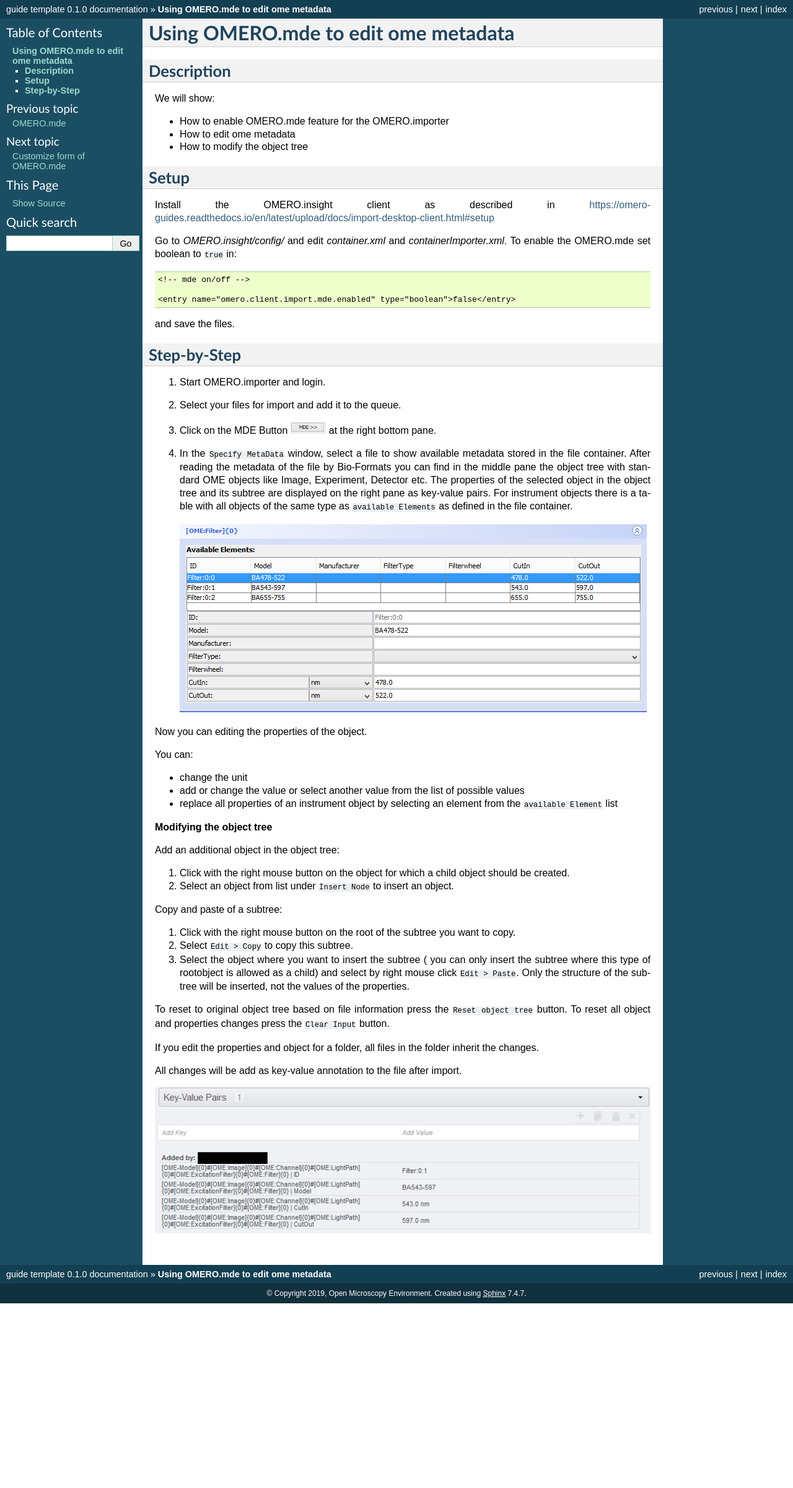
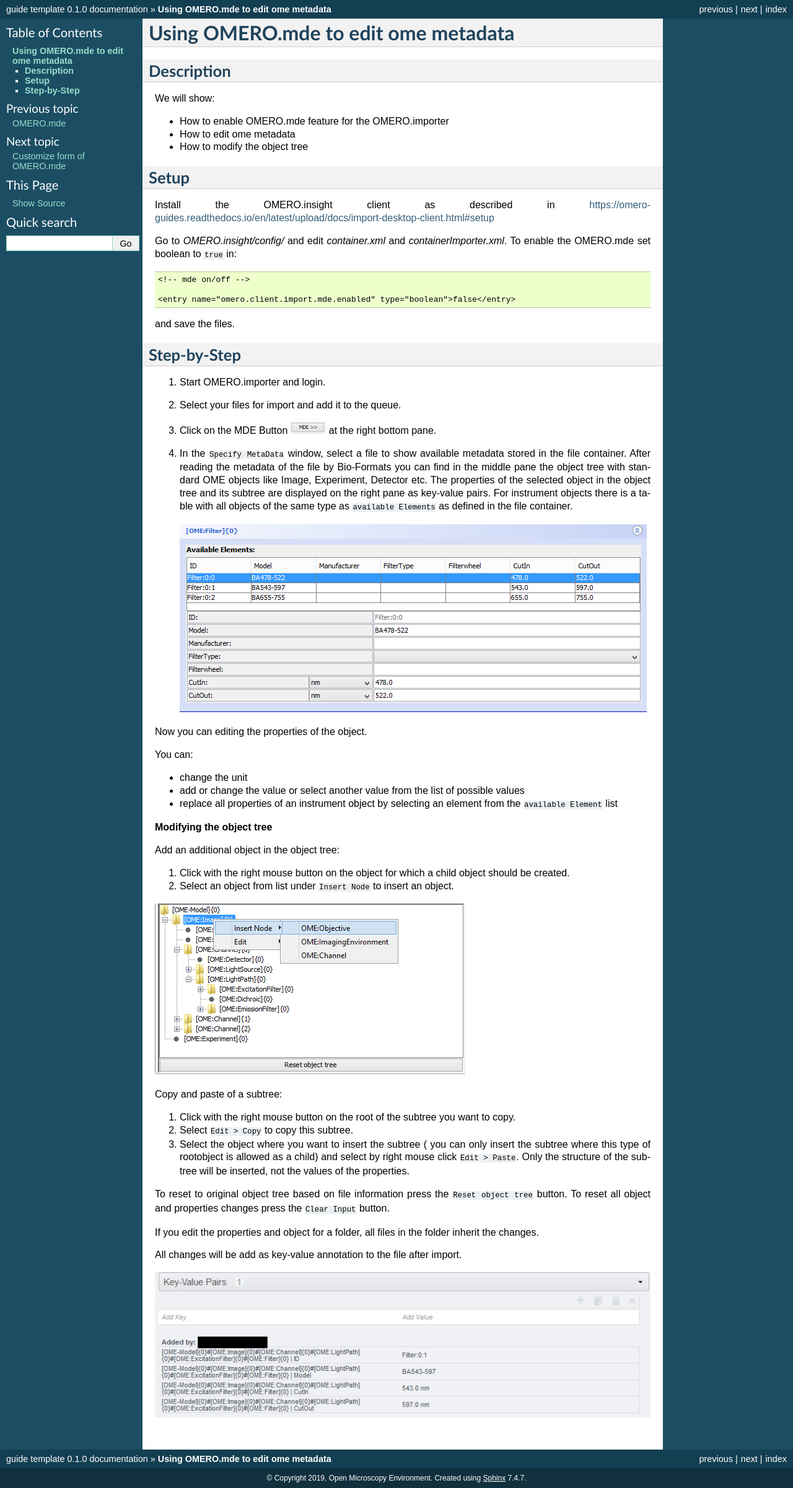
Before and after one commit to ome/omero-guide-mde, a Sphinx documentation site: the page built from docs/mde_editStandard.rst, in a window 1280 px wide. Shown: the whole page at 62% size. Built offline with Sphinx 7.4.7, drawn with Linux system fonts in a browser that asks for light colours; before the commit the page ends 2103 px from its top, so only the background shows below that.

Commit message:
add object tree image

```diff
--- a/docs/mde_editStandard.rst
+++ b/docs/mde_editStandard.rst
@@ -83,3 +85,4 @@
         :height: 0.2in
 .. |mde_filterExample| image:: images/mde_filter.png
 .. |mde_annotation| image:: images/mde_annotation.png
+.. |mde_objecttree| image:: images/mde_objecttree.png
```
Also changed, not shown: other parts of docs/mde_editStandard.rst (+2 -0 lines), docs/images/mde_objecttree.png (added).
